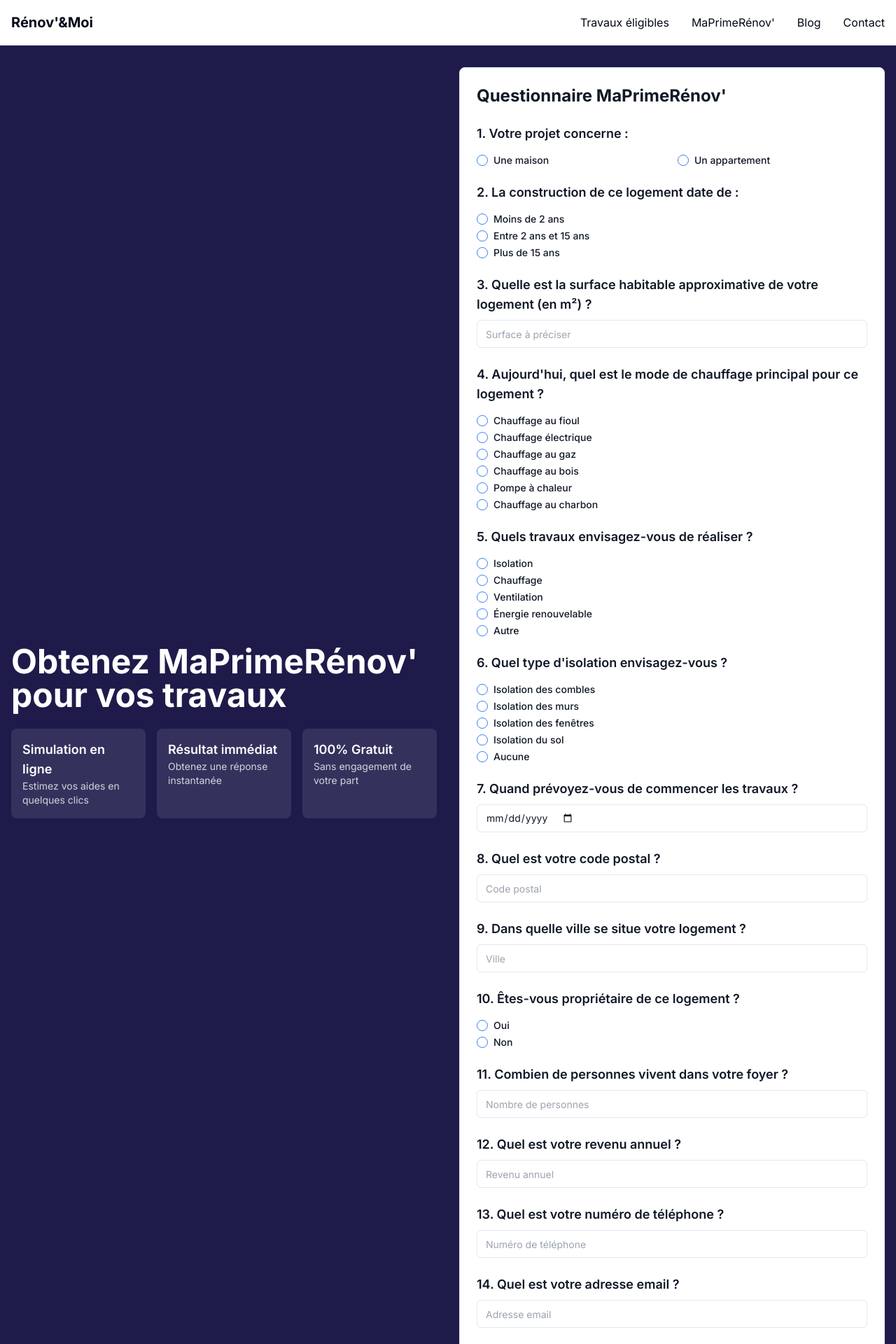
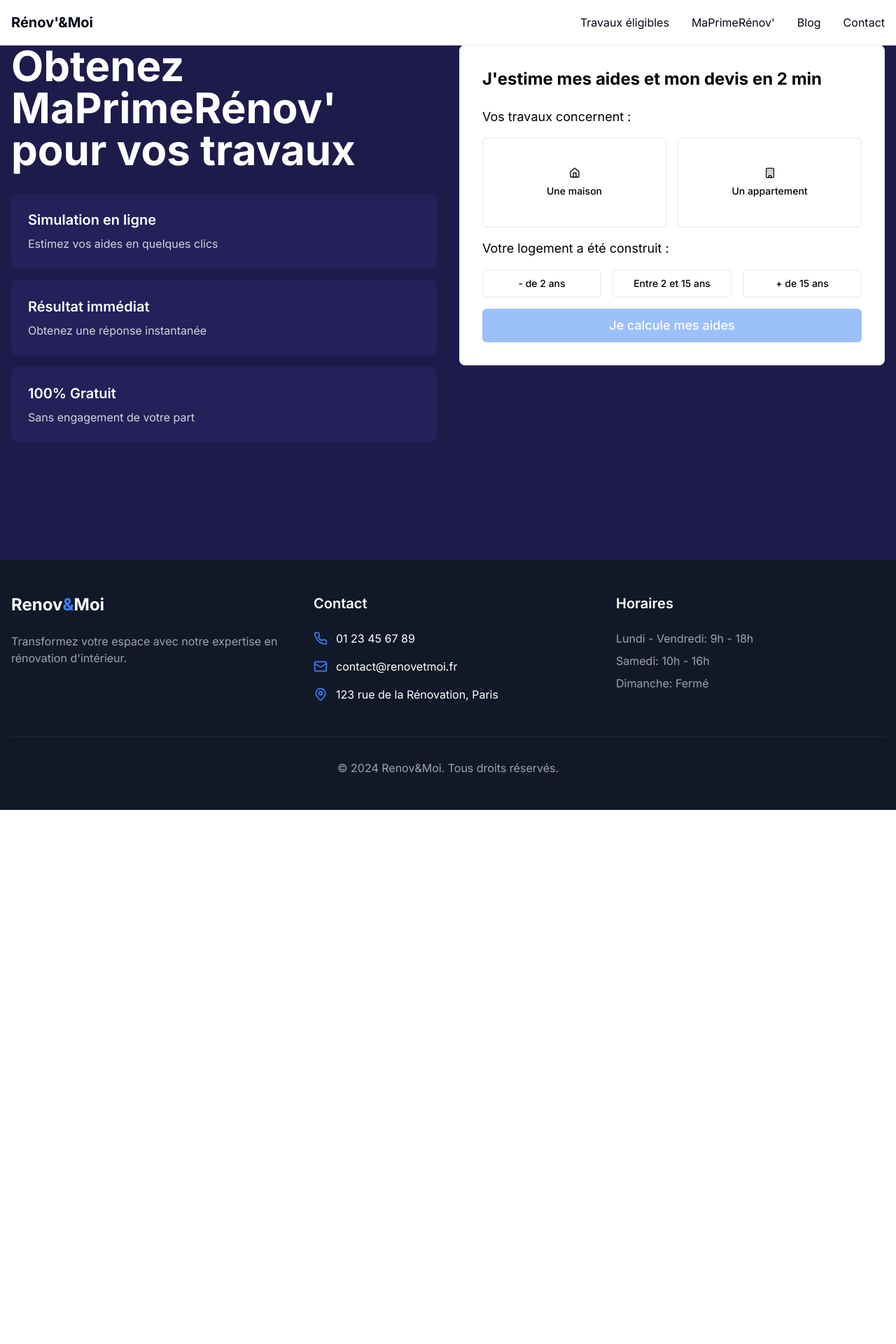
Before and after one commit to cortos42/site-replicator, a React (Vite) app: page /ma-prime-renov in a window 1280 px wide. Shown: the top 1920 px of the page at 70% size. After the commit the page ends 1157 px from the top, so only its background shows below. Built offline with nearby package versions, Linux system fonts and the light colour scheme.

Commit message:
Reverted to edit 5bd03380-2fa7-4f75-891b-59b26763d250: "Fix JSX closing tag errors
Corrected multiple JSX closing tag issues in the MaPrimeRenov component to resolve TypeScript errors and ensure proper rendering.
[skip gpt_engineer]"

```diff
--- a/src/pages/MaPrimeRenov.tsx
+++ b/src/pages/MaPrimeRenov.tsx
@@ -1,37 +1,13 @@
 import { useState } from "react";
 import { Button } from "@/components/ui/button";
 import { Card } from "@/components/ui/card";
-import { Input } from "@/components/ui/input";
-import { RadioGroup, RadioGroupItem } from "@/components/ui/radio-group";
-import { Label } from "@/components/ui/label";
-import { Home, Building2, Calculator, Euro, Clock, Target } from "lucide-react";
-import { Form, FormField, FormItem, FormLabel, FormControl, FormMessage } from "@/components/ui/form";
-import { useForm } from "react-hook-form";
+import { Home, Building } from "lucide-react";
 
 const MaPrimeRenov = () => {
-  const [selectedHousing, setSelectedHousing] = useState<"house" | "apartment" | null>(null);
-  const [constructionPeriod, setConstructionPeriod] = useState<"less2" | "2to15" | "more15" | null>(null);
+  const [selectedHousing, setSelectedHousing] = useState<string | null>(null);
+  const [selectedPeriod, setSelectedPeriod] = useState<string | null>(null);
 
-  const form = useForm({
-    defaultValues: {
-      housingType: "",
-      constructionDate: "",
-      surface: "",
-      heatingType: "",
-      plannedWorks: [],
-      insulationType: [],
-      startDate: "",
-      postalCode: "",
-      city: "",
-      ownershipStatus: "",
-      householdSize: "",
-      income: "",
-      phone: "",
-      email: "",
-    },
-  });
-
-  const features = [
+  const benefits = [
     {
       title: "Simulation en ligne",
       description: "Estimez vos aides en quelques clics"
@@ -46,252 +22,94 @@ const MaPrimeRenov = () => {
     }
   ];
 
-  const benefits = [
-    {
-      icon: <Calculator className="w-6 h-6 text-primary" />,
-      text: "Calculez gratuitement le montant de vos aides. Le résultat est immédiat"
-    },
-    {
-      icon: <Euro className="w-6 h-6 text-primary" />,
-      text: "Cumulez les aides MaPrimeRénov' avec la Prime Effy"
-    },
-    {
-      icon: <Target className="w-6 h-6 text-primary" />,
-      text: "Jusqu'à 80% du montant des travaux financés grâce aux aides"
-    }
-  ];
-
   return (
-    <div className="space-y-16 py-8">
-      <section className="relative bg-navy-900 text-white py-16">
-        <div className="container mx-auto px-4">
-          <div className="grid md:grid-cols-2 gap-8 items-center">
-            <div className="space-y-6 animate-fade-up">
-              <h1 className="text-4xl md:text-5xl font-bold">
+    <div className="min-h-screen bg-[#1e1b4b] text-white">
+      <div className="container mx-auto px-4 py-16">
+        <div className="grid lg:grid-cols-2 gap-8 items-start">
+          {/* Left Column */}
+          <div className="space-y-8">
+            <h1 className="text-4xl md:text-5xl lg:text-6xl font-bold leading-tight">
               Obtenez MaPrimeRénov' pour vos travaux
             </h1>
-              <div className="grid grid-cols-3 gap-4">
-                {features.map((feature, index) => (
-                  <div
-                    key={index}
-                    className="p-4 rounded-lg bg-white/10 backdrop-blur-sm animate-scale-up"
-                    style={{ animationDelay: `${index * 200}ms` }}
-                  >
-                    <h3 className="font-semibold text-lg">{feature.title}</h3>
-                    <p className="text-sm text-gray-300">{feature.description}</p>
-                  </div>
+
+            <div className="grid gap-4">
+              {benefits.map((benefit, index) => (
+                <Card key={index} className="p-6 bg-[#2a2668]/50 border-0">
+                  <h3 className="text-xl font-semibold mb-2">{benefit.title}</h3>
+                  <p className="text-gray-300">{benefit.description}</p>
+                </Card>
               ))}
             </div>
           </div>
 
-            <Card className="p-6 bg-white text-gray-900 animate-slide-in">
-              <h2 className="text-2xl font-bold mb-6">
-                Questionnaire MaPrimeRénov'
+          {/* Right Column - Simulator */}
+          <Card className="p-8 bg-white text-black">
+            <div className="space-y-6">
+              <h2 className="text-2xl font-bold">
+                J'estime mes aides et mon devis en 2 min
               </h2>
-              <form className="space-y-6">
-                {/* 1. Type de logement */}
+
               <div className="space-y-4">
-                  <Label className="text-lg font-semibold">1. Votre projet concerne :</Label>
-                  <RadioGroup className="grid grid-cols-2 gap-4">
-                    <div className="flex items-center space-x-2">
-                      <RadioGroupItem value="maison" id="maison" />
-                      <Label htmlFor="maison">Une maison</Label>
+                <div>
+                  <p className="text-lg mb-4">Vos travaux concernent :</p>
+                  <div className="grid grid-cols-2 gap-4">
+                    <Button
+                      variant={selectedHousing === 'house' ? 'default' : 'outline'}
+                      className="w-full h-32 flex flex-col gap-2"
+                      onClick={() => setSelectedHousing('house')}
+                    >
+                      <Home className="w-8 h-8" />
+                      <span>Une maison</span>
+                    </Button>
+                    <Button
+                      variant={selectedHousing === 'apartment' ? 'default' : 'outline'}
+                      className="w-full h-32 flex flex-col gap-2"
+                      onClick={() => setSelectedHousing('apartment')}
+                    >
+                      <Building className="w-8 h-8" />
+                      <span>Un appartement</span>
+                    </Button>
                   </div>
-                    <div className="flex items-center space-x-2">
-                      <RadioGroupItem value="appartement" id="appartement" />
-                      <Label htmlFor="appartement">Un appartement</Label>
-                    </div>
-                  </RadioGroup>
                 </div>
 
-                {/* 2. Période de construction */}
-                <div className="space-y-4">
-                  <Label className="text-lg font-semibold">2. La construction de ce logement date de :</Label>
-                  <RadioGroup className="grid gap-2">
-                    <div className="flex items-center space-x-2">
-                      <RadioGroupItem value="moins2ans" id="moins2ans" />
-                      <Label htmlFor="moins2ans">Moins de 2 ans</Label>
+                <div>
+                  <p className="text-lg mb-4">Votre logement a été construit :</p>
+                  <div className="grid grid-cols-3 gap-4">
+                    <Button
+                      variant={selectedPeriod === 'less2' ? 'default' : 'outline'}
+                      className="w-full"
+                      onClick={() => setSelectedPeriod('less2')}
+                    >
+                      - de 2 ans
+                    </Button>
+                    <Button
+                      variant={selectedPeriod === '2to15' ? 'default' : 'outline'}
+                      className="w-full"
+                      onClick={() => setSelectedPeriod('2to15')}
+                    >
+                      Entre 2 et 15 ans
+                    </Button>
+                    <Button
+                      variant={selectedPeriod === 'more15' ? 'default' : 'outline'}
+                      className="w-full"
+                      onClick={() => setSelectedPeriod('more15')}
+                    >
+                      + de 15 ans
+                    </Button>
                   </div>
-                    <div className="flex items-center space-x-2">
-                      <RadioGroupItem value="2a15ans" id="2a15ans" />
-                      <Label htmlFor="2a15ans">Entre 2 ans et 15 ans</Label>
-                    </div>
-                    <div className="flex items-center space-x-2">
-                      <RadioGroupItem value="plus15ans" id="plus15ans" />
-                      <Label htmlFor="plus15ans">Plus de 15 ans</Label>
-                    </div>
-                  </RadioGroup>
                 </div>
 
-                {/* 3. Surface habitable */}
-                <div className="space-y-2">
-                  <Label className="text-lg font-semibold">
-                    3. Quelle est la surface habitable approximative de votre logement (en m²) ?
-                  </Label>
-                  <Input type="number" placeholder="Surface à préciser" />
+                <Button
+                  className="w-full bg-blue-500 hover:bg-blue-600 text-lg py-6"
+                  disabled={!selectedHousing || !selectedPeriod}
+                >
+                  Je calcule mes aides
+                </Button>
               </div>
-
-                {/* 4. Mode de chauffage */}
-                <div className="space-y-4">
-                  <Label className="text-lg font-semibold">
-                    4. Aujourd'hui, quel est le mode de chauffage principal pour ce logement ?
-                  </Label>
-                  <RadioGroup className="grid gap-2">
-                    {[
-                      "Chauffage au fioul",
-                      "Chauffage électrique",
-                      "Chauffage au gaz",
-                      "Chauffage au bois",
-                      "Pompe à chaleur",
-                      "Chauffage au charbon"
-                    ].map((type) => (
-                      <div key={type} className="flex items-center space-x-2">
-                        <RadioGroupItem value={type} id={type} />
-                        <Label htmlFor={type}>{type}</Label>
             </div>
-                    ))}
-                  </RadioGroup>
-                </div>
-
-                {/* 5. Travaux prévus */}
-                <div className="space-y-4">
-                  <Label className="text-lg font-semibold">
-                    5. Quels travaux envisagez-vous de réaliser ?
-                  </Label>
-                  <RadioGroup className="grid gap-2">
-                    {[
-                      "Isolation",
-                      "Chauffage",
-                      "Ventilation",
-                      "Énergie renouvelable",
-                      "Autre"
-                    ].map((work) => (
-                      <div key={work} className="flex items-center space-x-2">
-                        <RadioGroupItem value={work} id={work} />
-                        <Label htmlFor={work}>{work}</Label>
-                      </div>
-                    ))}
-                  </RadioGroup>
-                </div>
-
-                {/* 6. Type d'isolation */}
-                <div className="space-y-4">
-                  <Label className="text-lg font-semibold">
-                    6. Quel type d'isolation envisagez-vous ?
-                  </Label>
-                  <RadioGroup className="grid gap-2">
-                    {[
-                      "Isolation des combles",
-                      "Isolation des murs",
-                      "Isolation des fenêtres",
-                      "Isolation du sol",
-                      "Aucune"
-                    ].map((insulation) => (
-                      <div key={insulation} className="flex items-center space-x-2">
-                        <RadioGroupItem value={insulation} id={insulation} />
-                        <Label htmlFor={insulation}>{insulation}</Label>
-                      </div>
-                    ))}
-                  </RadioGroup>
-                </div>
-
-                {/* 7. Date de début des travaux */}
-                <div className="space-y-2">
-                  <Label className="text-lg font-semibold">
-                    7. Quand prévoyez-vous de commencer les travaux ?
-                  </Label>
-                  <Input type="date" />
-                </div>
-
-                {/* 8. Code postal */}
-                <div className="space-y-2">
-                  <Label className="text-lg font-semibold">
-                    8. Quel est votre code postal ?
-                  </Label>
-                  <Input type="text" placeholder="Code postal" />
-                </div>
-
-                {/* 9. Ville */}
-                <div className="space-y-2">
-                  <Label className="text-lg font-semibold">
-                    9. Dans quelle ville se situe votre logement ?
-                  </Label>
-                  <Input type="text" placeholder="Ville" />
-                </div>
-
-                {/* 10. Statut de propriété */}
-                <div className="space-y-4">
-                  <Label className="text-lg font-semibold">
-                    10. Êtes-vous propriétaire de ce logement ?
-                  </Label>
-                  <RadioGroup className="grid gap-2">
-                    <div className="flex items-center space-x-2">
-                      <RadioGroupItem value="oui" id="proprietaire-oui" />
-                      <Label htmlFor="proprietaire-oui">Oui</Label>
-                    </div>
-                    <div className="flex items-center space-x-2">
-                      <RadioGroupItem value="non" id="proprietaire-non" />
-                      <Label htmlFor="proprietaire-non">Non</Label>
-                    </div>
-                  </RadioGroup>
-                </div>
-
-                {/* 11. Taille du foyer */}
-                <div className="space-y-2">
-                  <Label className="text-lg font-semibold">
-                    11. Combien de personnes vivent dans votre foyer ?
-                  </Label>
-                  <Input type="number" placeholder="Nombre de personnes" />
-                </div>
-
-                {/* 12. Revenu */}
-                <div className="space-y-2">
-                  <Label className="text-lg font-semibold">
-                    12. Quel est votre revenu annuel ?
-                  </Label>
-                  <Input type="number" placeholder="Revenu annuel" />
-                </div>
-
-                {/* 13. Téléphone */}
-                <div className="space-y-2">
-                  <Label className="text-lg font-semibold">
-                    13. Quel est votre numéro de téléphone ?
-                  </Label>
-                  <Input type="tel" placeholder="Numéro de téléphone" />
-                </div>
-
-                {/* 14. Email */}
-                <div className="space-y-2">
-                  <Label className="text-lg font-semibold">
-                    14. Quel est votre adresse email ?
-                  </Label>
-                  <Input type="email" placeholder="Adresse email" />
-                </div>
-
-                <Button className="w-full text-lg py-6">
-                  Valider mon questionnaire
-                </Button>
-              </form>
           </Card>
         </div>
       </div>
-      </section>
-
-      {/* Benefits Section */}
-      <section className="container mx-auto px-4">
-        <div className="max-w-3xl mx-auto space-y-8">
-          {benefits.map((benefit, index) => (
-            <div
-              key={index}
-              className="flex items-start gap-4 p-4 rounded-lg hover:bg-gray-50 transition-colors animate-fade-up"
-              style={{ animationDelay: `${index * 200}ms` }}
-            >
-              {benefit.icon}
-              <p className="text-lg">{benefit.text}</p>
-            </div>
-          ))}
-        </div>
-      </section>
     </div>
   );
 };
--- a/tailwind.config.ts
+++ b/tailwind.config.ts
@@ -35,7 +35,6 @@ export default {
           DEFAULT: "#F5F5F5",
           foreground: "#000000",
         },
-        "navy-900": "#1E1B4B",
       },
       keyframes: {
         "fade-up": {
```
Lines whose indentation alone changed are shown as unchanged.
